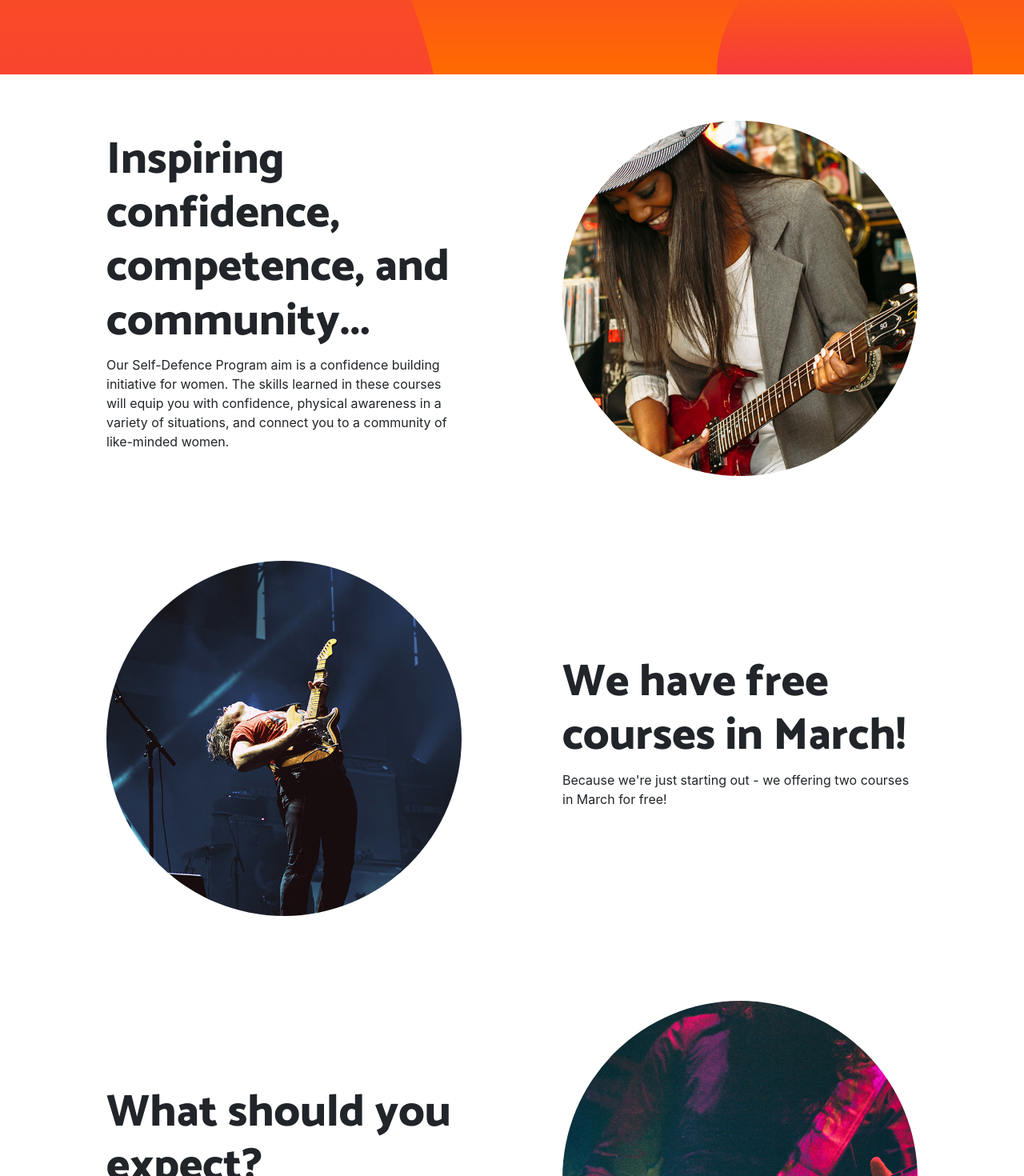
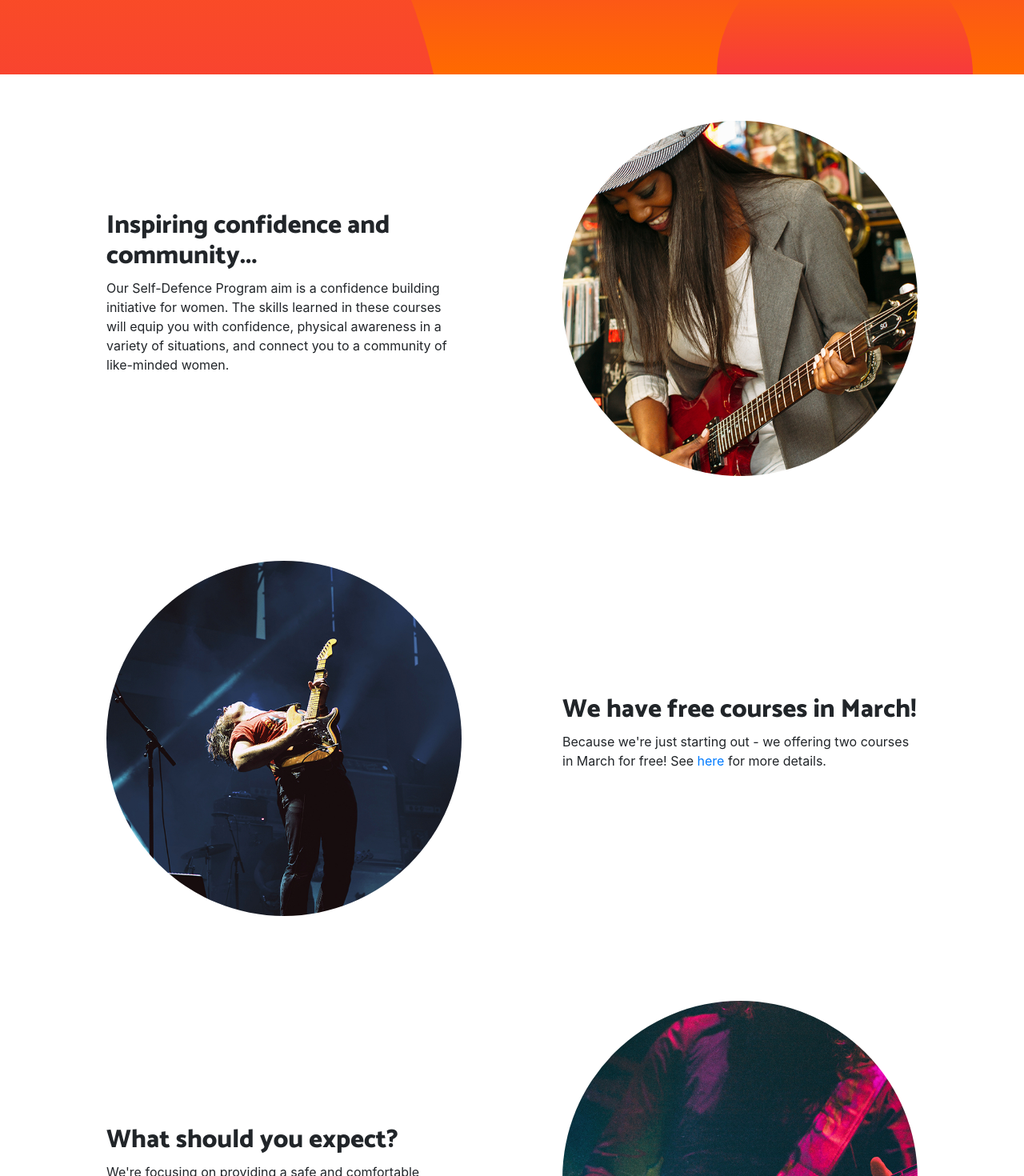
Before and after one commit to inpowerstrategies/inpowerstrategies.github.io, an Angular app: page /overview in a window 1280 px wide. Shown: the part 426-1896 px from the top of the page at 80% size. Built offline with nearby package versions, Linux system fonts and the light colour scheme.

Commit message:
Make some of the headings smaller for smaller mobile screens

```diff
--- a/src/app/about/about.component.html
+++ b/src/app/about/about.component.html
@@ -5,7 +5,7 @@
       <div class="col-lg-8 col-md-10 mx-auto">
         <div class="page-heading">
           <h1>InPower Strategies</h1>
-          <span class="subheading">Helping Women Stay Safe.</span>
+          <span class="subheading">Helping women stay safe</span>
         </div>
       </div>
     </div>
@@ -26,16 +26,16 @@
 
       <h1>Our Goals</h1>
       <li>
-        Skills for defense – focusing on a reaction-based system and knowing your body
+        Skills for defense – focusing on a reaction-based system and knowing <i>your</i> body
       </li>
       <li>
-        To realise the innate strength within you
+        To realise the innate strength <i>within</i> you
       </li>
       <li>
-        Walk out of the class with a sense of confidence
+        Walk out of the class with a sense of <i>confidence</i>
       </li>
       <li>
-        Create a community of encouraging and supportive women for women
+        Fostering a community of encouraging and supportive women <i>for</i> women
       </li>
     </div>
   </div>
--- a/src/app/courses/overview/course-overview.component.css
+++ b/src/app/courses/overview/course-overview.component.css
@@ -54,11 +54,11 @@
   }
 
   header.masthead .masthead-content .masthead-heading {
-    font-size: 4rem;
+    font-size: 3.5rem;
   }
 
   header.masthead .masthead-content .masthead-subheading {
-    font-size: 2rem;
+    font-size: 1.5rem;
   }
 
   header.masthead .bg-circle {
--- a/src/app/courses/overview/course-overview.component.html
+++ b/src/app/courses/overview/course-overview.component.html
@@ -29,7 +29,7 @@
       </div>
       <div class="col-lg-6 order-lg-1">
         <div class="p-5">
-          <h2 class="display-4">Inspiring confidence, competence, and community...</h2>
+          <h2 class="display-5">Inspiring confidence and community...</h2>
           <p>Our Self-Defence Program aim is a confidence building initiative for women. The
               skills learned in these courses will equip you with confidence, physical awareness in a variety
               of situations, and connect you to a community of like-minded women.</p>
@@ -49,8 +49,10 @@
       </div>
       <div class="col-lg-6">
         <div class="p-5">
-          <h2 class="display-4">We have free courses in March!</h2>
-          <p>Because we're just starting out - we offering two courses in March for free!</p>
+          <h2 class="display-5">We have free courses in March!</h2>
+          <p>Because we're just starting out - we offering two courses in March for free! See
+            <a [routerLink]="['/pricing']">here</a> for more details.
+          </p>
         </div>
       </div>
     </div>
@@ -67,7 +69,7 @@
       </div>
       <div class="col-lg-6 order-lg-1">
         <div class="p-5">
-          <h2 class="display-4">What should you expect?</h2>
+          <h2 class="display-5">What should you expect?</h2>
           <p>
             We're focusing on providing a safe and comfortable environment to build self-defence skills up -
             and our program is designed for all fitness and age levels!
--- a/src/app/courses/pricing/course-pricing.component.html
+++ b/src/app/courses/pricing/course-pricing.component.html
@@ -18,7 +18,7 @@
       <div class="col-lg-8 col-md-10 mx-auto">
         <h2>Limited time</h2>
         <p>
-          We have two <b>free</b> courses running in March and you get a <i>free</i> t-shirt!
+          We have two <b>free</b> courses running in March:
         </p>
         <ol>
           <li>Saturday 16<sup>th</sup> March: 10am-12pm</li>
@@ -43,7 +43,7 @@
 
         <h2>Ready to join?</h2>
         <p>
-          Join the <a href="https://www.facebook.com/groups/604583363301251/" target="_blank">Facebook group</a> and
+          Join the <a href="https://www.facebook.com/groups/inpowerstrategies/" target="_blank">Facebook group</a> and
           introduce yourself!
         </p>
 
```
